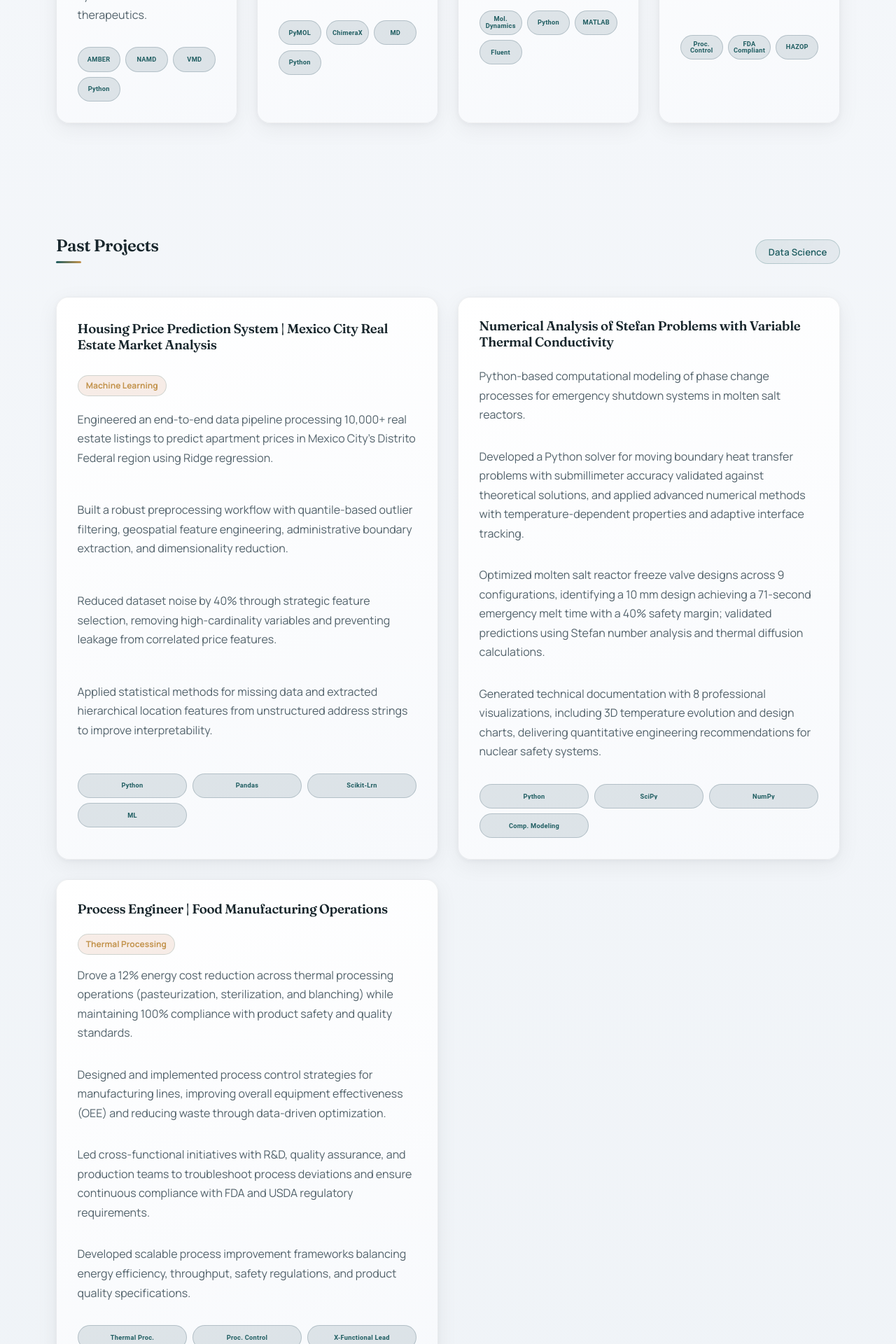
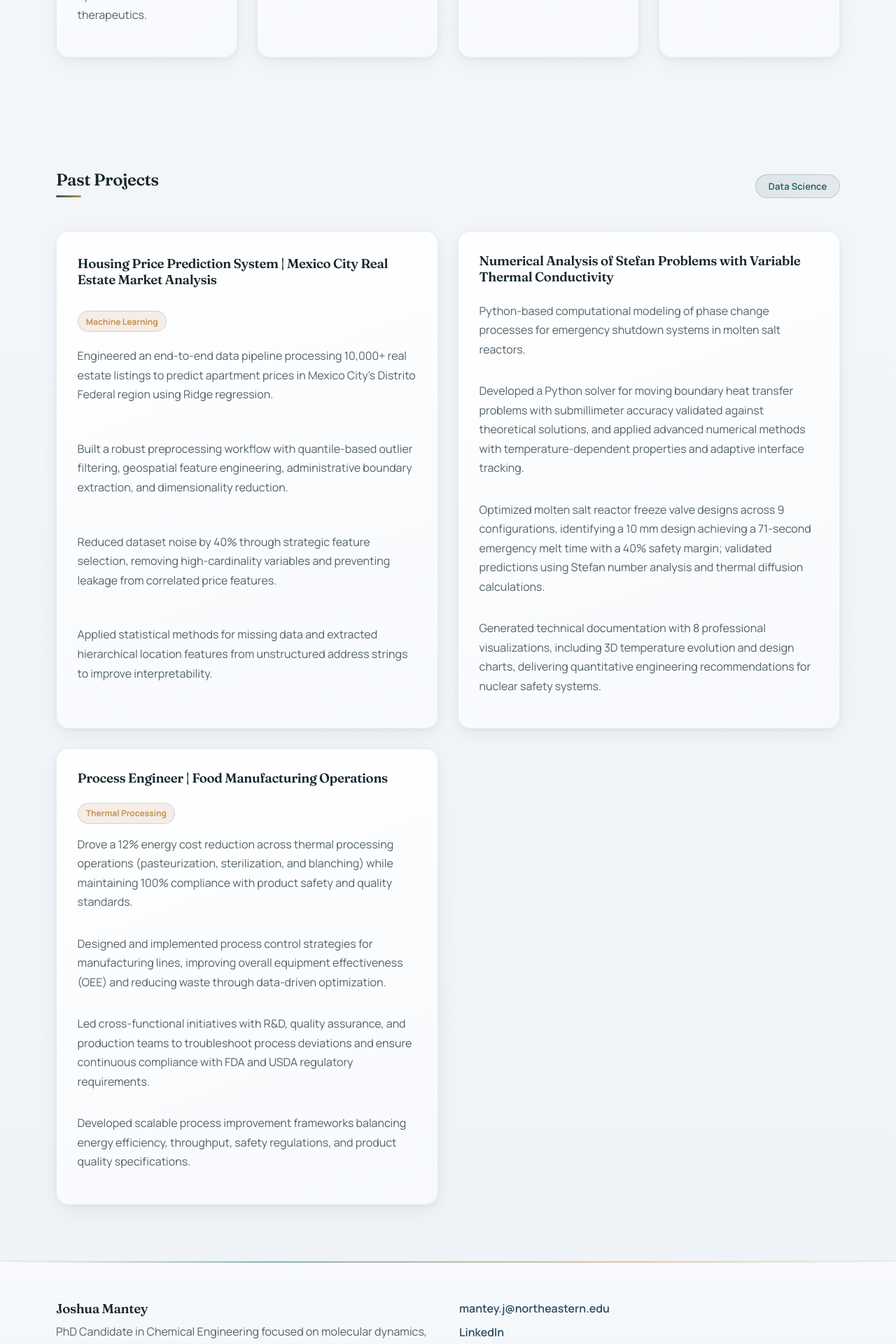
Before and after one commit to jkamantey/joshua-mantey-website, a React (Vite) app: page /research in a window 1280 px wide. Shown: the part 1060-2980 px from the top of the page at 70% size. Built offline with nearby package versions, Linux system fonts and the light colour scheme.

Commit message:
Remove tech stack pills from all project cards

```diff
--- a/src/pages/Research.jsx
+++ b/src/pages/Research.jsx
@@ -1,24 +1,5 @@
 import React from 'react';
-import Button from '@mui/material/Button';
 import './Research.css';
-
-function TechPill({ label }) {
-  return (
-    <Button className="tech-pill" variant="outlined" fullWidth disableRipple>
-      <span className="tech-pill-label">{label}</span>
-    </Button>
-  );
-}
-
-function TechStack({ items }) {
-  return (
-    <div className="tech-stack">
-      {items.map((item, index) => (
-        <TechPill key={`${item}-${index}`} label={item} />
-      ))}
-    </div>
-  );
-}
 
 function Research() {
   return (
@@ -54,7 +35,6 @@ function Research() {
                 systems to quantify drug transport mechanisms through mucus barriers
                 for cystic fibrosis therapeutics.
               </p>
-              <TechStack items={['AMBER', 'NAMD', 'VMD', 'Python']} />
             </article>
 
             <article className="card project-card">
@@ -66,7 +46,6 @@ function Research() {
                 Partnering with Fred Hutchinson Cancer Center to map gp120/gp41
                 dynamics for vaccine development via MD and structural analysis.
               </p>
-              <TechStack items={['PyMOL', 'ChimeraX', 'MD', 'Python']} />
             </article>
 
             <article className="card project-card">
@@ -78,7 +57,6 @@ function Research() {
                 Modeled CO₂ adsorption on ammonium bicarbonate using molecular
                 dynamics and thermodynamic analysis to inform capture systems.
               </p>
-              <TechStack items={['Mol. Dynamics', 'Python', 'MATLAB', 'Fluent']} />
             </article>
 
             <article className="card project-card">
@@ -90,7 +68,6 @@ function Research() {
                 Engineered high-yield bioprocesses achieving 250 mg/L protein
                 production with FDA-aligned protocols and advanced control.
               </p>
-              <TechStack items={['Proc. Control', 'FDA Compliant', 'HAZOP']} />
             </article>
           </div>
         </div>
@@ -110,7 +87,7 @@ function Research() {
               </div>
               <p>
                 Engineered an end-to-end data pipeline processing 10,000+ real estate
-                listings to predict apartment prices in Mexico City’s Distrito Federal
+                listings to predict apartment prices in Mexico City's Distrito Federal
                 region using Ridge regression.
               </p>
               <p>
@@ -128,7 +105,6 @@ function Research() {
                 location features from unstructured address strings to improve
                 interpretability.
               </p>
-              <TechStack items={['Python', 'Pandas', 'Scikit-Lrn', 'ML']} />
             </article>
             <article className="card project-card">
               <div className="project-header">
@@ -155,7 +131,6 @@ function Research() {
                 including 3D temperature evolution and design charts, delivering quantitative
                 engineering recommendations for nuclear safety systems.
               </p>
-              <TechStack items={['Python', 'SciPy', 'NumPy', 'Comp. Modeling']} />
             </article>
             <article className="card project-card">
               <div className="project-header">
@@ -182,14 +157,6 @@ function Research() {
                 efficiency, throughput, safety regulations, and product quality
                 specifications.
               </p>
-              <TechStack
-                items={[
-                  'Thermal Proc.',
-                  'Proc. Control',
-                  'X-Functional Lead',
-                  'FDA/USDA'
-                ]}
-              />
             </article>
           </div>
         </div>
```
